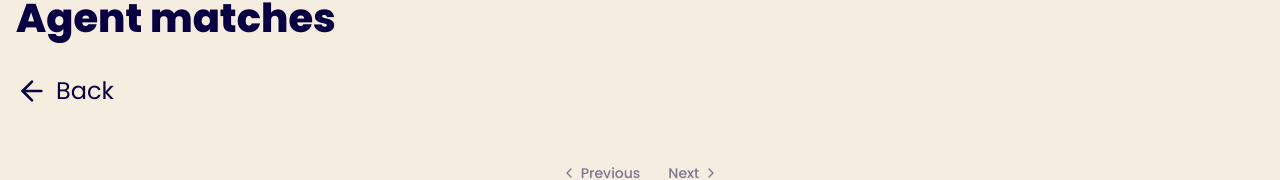
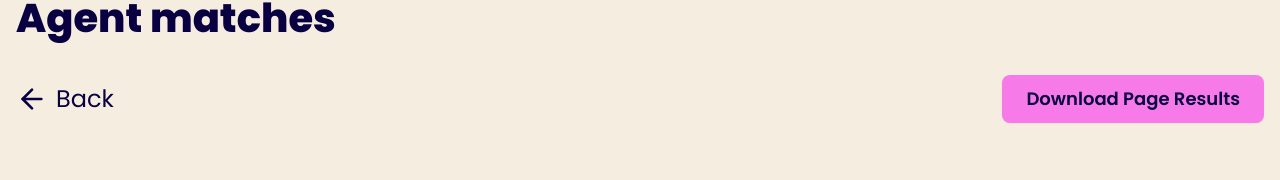
Before and after one commit to thefrankharvey/querybot_web_app, a Next.js app: page /agent-matches in a window 1280 px wide. Shown: the part 255-435 px from the top of the page. Built offline with nearby package versions, Linux system fonts and the light colour scheme.

Commit message:
adds csv download option

```diff
--- a/app/agent-matches/components/agent-matches-full.tsx
+++ b/app/agent-matches/components/agent-matches-full.tsx
@@ -10,6 +10,8 @@ import {
   PaginationPrevious,
 } from "../../ui-primitives/pagination";
 import TypeForm from "../../components/type-form";
+import { json2csv } from "json-2-csv";
+import { formatMatchesForCSV } from "@/app/utils";
 
 export const AgentMatchesFull = () => {
   const {
@@ -76,11 +78,49 @@ export const AgentMatchesFull = () => {
     window.scrollTo({ top: 0 });
   };
 
+  const handleCSVDownload = () => {
+    if (!matches || matches.length === 0) {
+      console.log("No matches to download");
+      return;
+    }
+
+    const formattedMatches = formatMatchesForCSV(matches);
+
+    try {
+      // Convert matches to CSV
+      const csv = json2csv(formattedMatches);
+
+      // Create a blob with the CSV data
+      const blob = new Blob([csv], { type: "text/csv;charset=utf-8;" });
+
+      // Create a download link
+      const link = document.createElement("a");
+      const url = URL.createObjectURL(blob);
+      link.setAttribute("href", url);
+      link.setAttribute(
+        "download",
+        `agent-matches-${new Date().toISOString().split("T")[0]}.csv`
+      );
+      link.style.visibility = "hidden";
+
+      // Trigger download
+      document.body.appendChild(link);
+      link.click();
+      document.body.removeChild(link);
+
+      // Clean up the URL object
+      URL.revokeObjectURL(url);
+    } catch (error) {
+      console.error("Error downloading CSV:", error);
+    }
+  };
+
   return (
     <div className="pt-30 min-h-[700px]">
       <AgentMatchesInner
         matches={matches}
         hasProPlan={true}
+        handleCSVDownload={handleCSVDownload}
         isLoading={queryMutation.isPending}
       />
       <Pagination className="mt-8">
--- a/app/agent-matches/components/agent-matches-inner.tsx
+++ b/app/agent-matches/components/agent-matches-inner.tsx
@@ -2,17 +2,20 @@ import { ArrowLeft } from "lucide-react";
 import { AgentMatch } from "../../context/agent-matches-context";
 import { AgentCards } from "../../components/agent-cards";
 import Link from "next/link";
+import { Button } from "@/app/ui-primitives/button";
 
 export const AgentMatchesInner = ({
   matches,
   hasProPlan,
   gridRef,
   isLoading,
+  handleCSVDownload,
 }: {
   matches: AgentMatch[];
   hasProPlan: boolean;
   gridRef?: React.RefObject<HTMLDivElement | null>;
   isLoading: boolean;
+  handleCSVDownload: () => void;
 }) => {
   return (
     <>
@@ -20,10 +23,18 @@ export const AgentMatchesInner = ({
         Agent matches
       </h1>
       <div>
-        <Link href="/query-form" className="flex items-center gap-2 mb-4">
-          <ArrowLeft className="w-8 h-8" />
-          <h2 className="text-2xl">Back</h2>
-        </Link>
+        <div className="flex justify-between items-center mb-6">
+          <Link href="/query-form" className="flex items-center gap-2">
+            <ArrowLeft className="w-8 h-8" />
+            <h2 className="text-2xl">Back</h2>
+          </Link>
+          <Button
+            onClick={handleCSVDownload}
+            className="cursor-pointer text-lg p-6 font-semibold"
+          >
+            Download Page Results
+          </Button>
+        </div>
         <div
           className="grid grid-cols-1 md:grid-cols-2 lg:grid-cols-3 gap-8"
           ref={gridRef}
--- a/app/components/type-form.tsx
+++ b/app/components/type-form.tsx
@@ -13,7 +13,7 @@ const TypeForm = () => {
       }}
     >
       <PopupButton
-        id="01JXJN5HGQPHAQGWGJ9GE1Q32R"
+        id="hGcc2J5v"
         style={{ fontSize: 16 }}
         className="my-button bg-accent text-black font-semibold px-2 py-2 rounded-4xl h-[150px] w-[150px] flex flex-col items-center justify-center gap-2 hover:bg-black hover:text-white"
       >
--- a/app/query-form/page.tsx
+++ b/app/query-form/page.tsx
@@ -25,7 +25,6 @@ import Genre from "./components/genre";
 import Email from "./components/email";
 import Format from "./components/format";
 import FictionRadio from "./components/fiction-radio";
-import TypeForm from "../components/type-form";
 
 export type FormState = {
   email: string;
@@ -243,7 +242,6 @@ export default function QueryFormPage() {
   return (
     <AgentMatchesProvider>
       <QueryForm />
-      <TypeForm />
     </AgentMatchesProvider>
   );
 }
--- a/app/utils.ts
+++ b/app/utils.ts
@@ -1,5 +1,6 @@
 import { clsx, type ClassValue } from "clsx";
 import { twMerge } from "tailwind-merge";
+import { AgentMatch } from "./context/agent-matches-context";
 
 // HELPER UTILS ========================================================
 
@@ -79,6 +80,26 @@ export const setInLocalStorage = (key: string, item: unknown) => {
   if (typeof window !== "undefined") {
     window.localStorage.setItem(key, JSON.stringify(item));
   }
+};
+
+// CSV UTILS ========================================================
+
+export const formatMatchesForCSV = (matches: AgentMatch[]) => {
+  const result = matches
+    .map((agent) => {
+      const filteredEntries = Object.entries(agent).filter(
+        ([key]) => !key.includes("form_")
+      );
+      return Object.fromEntries(filteredEntries) as Partial<AgentMatch>;
+    })
+    .map((agent) => {
+      return {
+        ...agent,
+        genres: formatGenres(agent.genres || ""),
+      };
+    });
+
+  return result;
 };
 
 // AGENT PROFILE UTILS ========================================================
--- a/package.json
+++ b/package.json
@@ -23,6 +23,7 @@
     "clsx": "^2.1.1",
     "cmdk": "^1.1.1",
     "framer-motion": "^12.12.1",
+    "json-2-csv": "^5.5.9",
     "lottie-react": "^2.4.1",
     "lucide-react": "^0.507.0",
     "next": "15.3.1",
```
Also changed, not shown: 1 other file (tests, documents, lock files or other folders).
